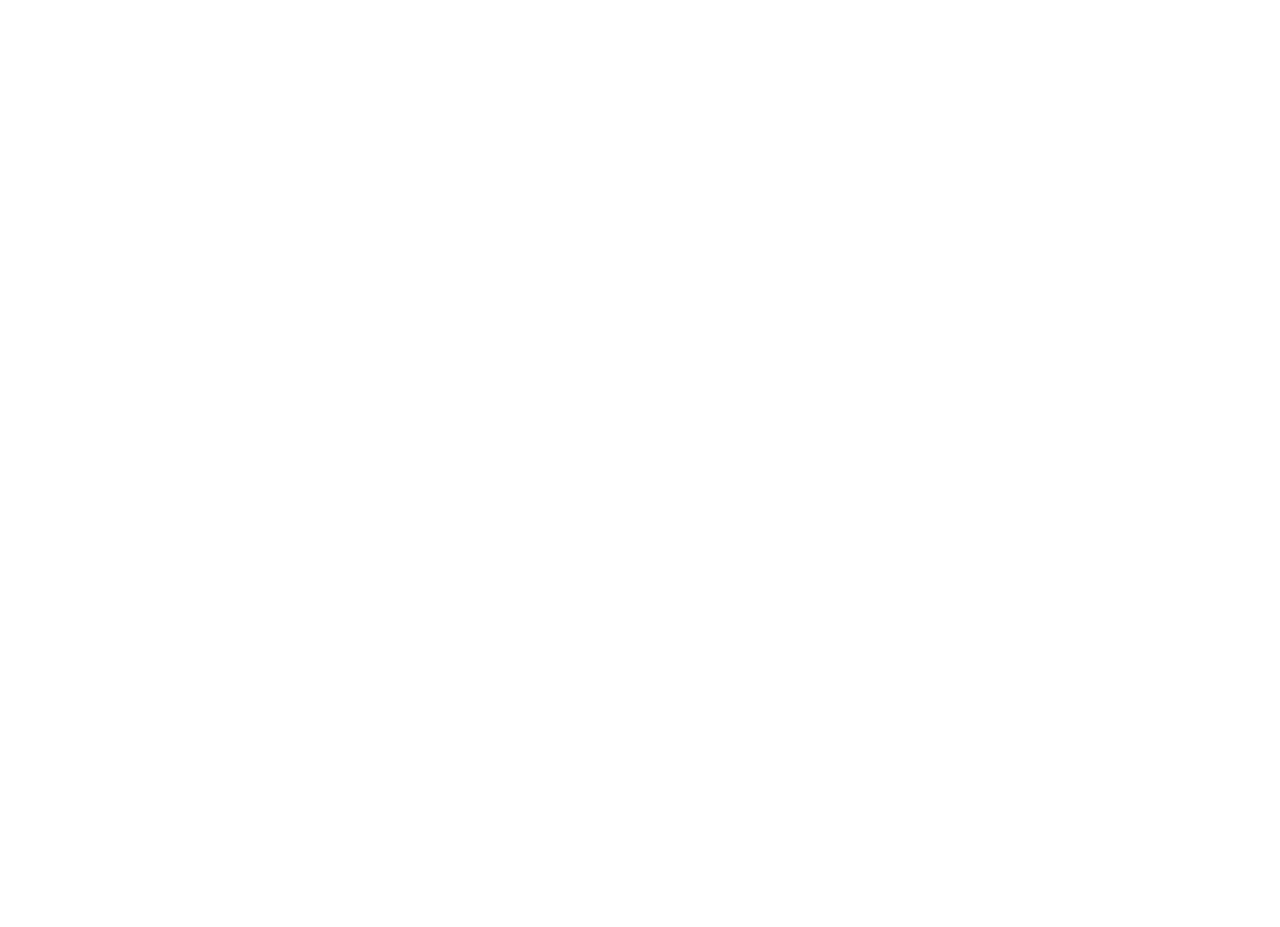
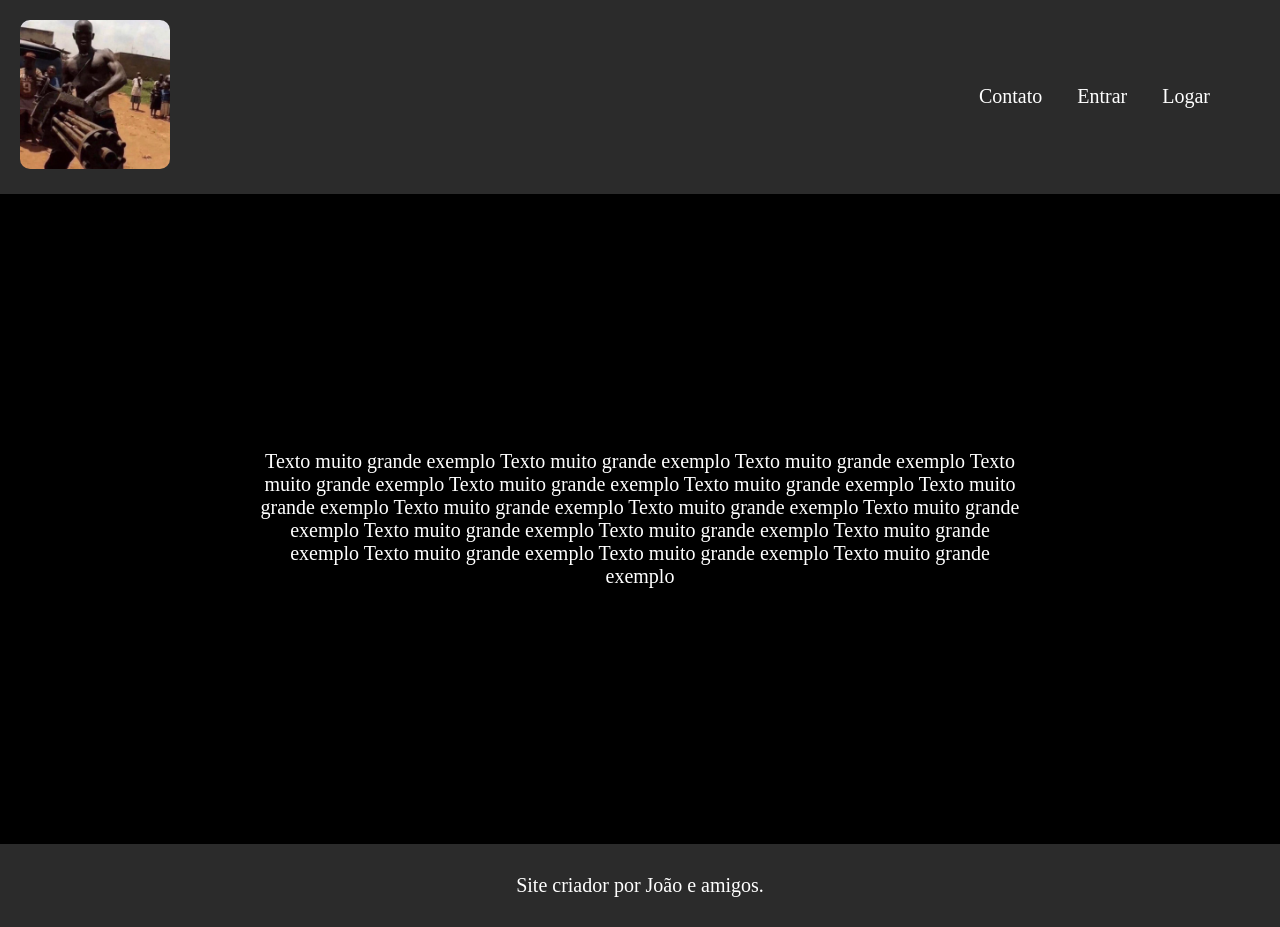
Before and after one commit to jaodufrifai/Agrinho-2025, a plain HTML site: page index.html in a window 1280 px wide. Before the commit the page ends 800 px from the top, so only its background shows below. Drawn offline with Linux system fonts and the light colour scheme; a web font is replaced by a local one.

Commit message:
Add files via upload

```diff
--- a/index.html
+++ b/index.html
@@ -1,11 +1,26 @@
 <!DOCTYPE html>
-<html lang="pt-br">
+<html lang="en">
 <head>
     <meta charset="UTF-8">
     <meta name="viewport" content="width=device-width, initial-scale=1.0">
+    <link rel="stylesheet" href="style.css">
+    <link rel="preconnect" href="https://fonts.googleapis.com">
+    <link rel="preconnect" href="https://fonts.gstatic.com" crossorigin>
+    <link href="https://fonts.googleapis.com/css2?family=Agdasima:wght@400;700&family=Bungee+Spice&family=Turret+Road&display=swap" rel="stylesheet">
     <title>Agrinho 2025</title>
 </head>
 <body>
-
+    <header>
+        <span class="esquerda"><img src="img/logo.jpg" alt="desgraça" width="150px"></span>
+        <span class="direita"><a>Contato</a> <a>Entrar</a> <a>Logar</a> </span>
+    </header>
+    <footer>
+        <div class="texto">
+            Texto muito grande exemplo Texto muito grande exemplo Texto muito grande exemplo Texto muito grande exemplo Texto muito grande exemplo Texto muito grande exemplo Texto muito grande exemplo Texto muito grande exemplo Texto muito grande exemplo Texto muito grande exemplo Texto muito grande exemplo Texto muito grande exemplo Texto muito grande exemplo Texto muito grande exemplo Texto muito grande exemplo Texto muito grande exemplo
+        </div>
+        <div class="rodape">
+            Site criador por João e amigos.
+        </div>
+    </footer>
 </body>
 </html>
--- a/style.css
+++ b/style.css
@@ -0,0 +1,42 @@
+body {
+    margin: 0;
+    padding: 0;
+    background-color: black;
+    font-family: Agdasima;
+    color: white;
+    font-size: 20px;
+}
+header {
+    transition: all 0.5s ease;
+    background-color: rgb(43, 43, 43);
+    display: flex;
+    align-items: center;
+    padding: 20px;
+}
+.direita a:hover {
+    transform: scale(1.2);
+    cursor: pointer;
+}
+.direita a {
+    padding-left: 30px;
+    display: inline-block;
+}
+.direita {
+    padding: 30px 50px;
+    margin-left: auto;
+}
+img {
+    border-radius: 10px;
+}
+
+.texto {
+    text-align: center;
+    margin: 10%;
+    padding: 10%;
+}
+
+.rodape {
+    text-align: center;
+    padding: 30px;
+    background-color: rgb(43, 43, 43);;
+}
```
Also changed, not shown: img/logo.jpg (added).
